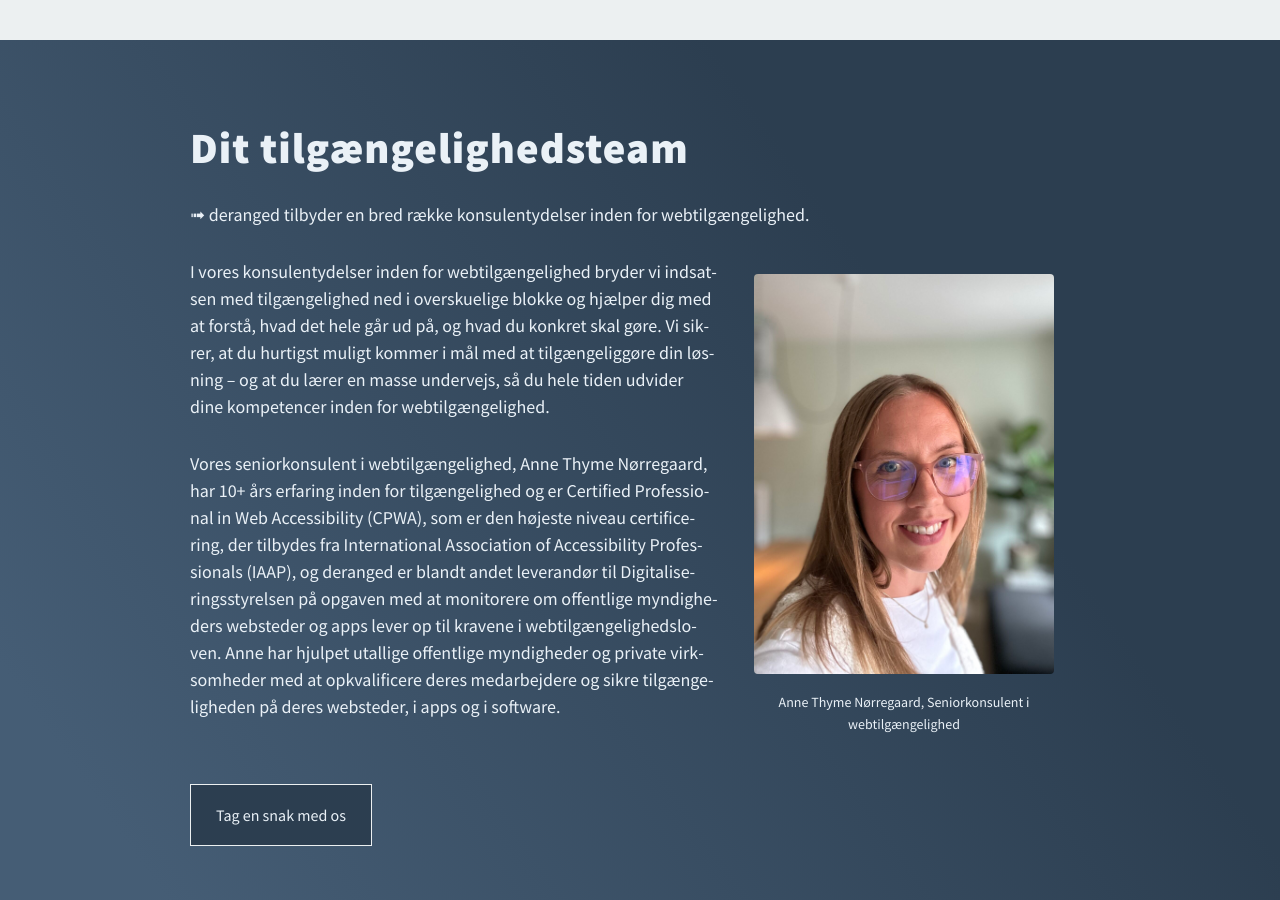
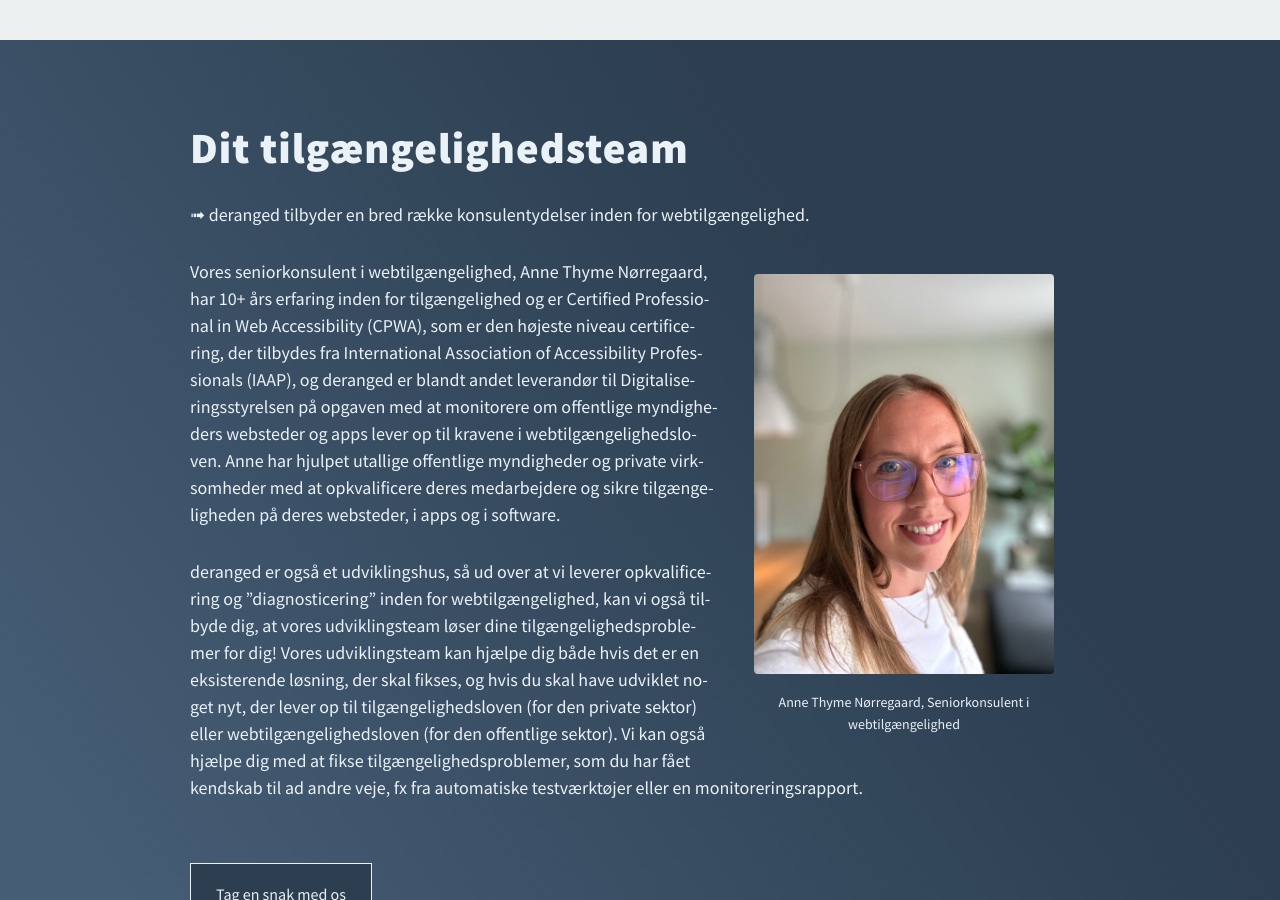
Before and after one commit to derangeddk/deranged.dk, a Jekyll site: the page built from da/tilgaengelighed/index.html, in a window 1280 px wide and 900 px high, scrolled down 1161 px. Built offline with Jekyll 4.4.1, drawn with Linux system fonts in a browser that asks for light colours; comment, search, counter and statistics services are not loaded; some of the changed text lies outside the part shown.

Commit message:
Tekstrettelser

```diff
--- a/da/tilgaengelighed/index.html
+++ b/da/tilgaengelighed/index.html
@@ -154,11 +154,11 @@ lang: "da_dk"
             </figcaption>
           </figure>
           <p>
-            I vores konsulentydelser inden for webtilgængelighed bryder vi indsatsen med tilgængelighed ned i overskuelige blokke og hjælper dig med at forstå, hvad det hele går ud på, og hvad du konkret skal gøre. Vi sikrer, at du hurtigst muligt kommer i mål med at tilgængeliggøre din løsning – og at du lærer en masse undervejs, så du hele tiden udvider dine kompetencer inden for webtilgængelighed.
+            Vores seniorkonsulent i webtilgængelighed, Anne Thyme Nørregaard, har 10+ års erfaring inden for tilgængelighed og er Certified Professional in Web Accessibility (CPWA), som er den højeste niveau certificering, der tilbydes fra International Association of Accessibility Professionals (IAAP), og deranged er blandt andet leverandør til Digitaliseringsstyrelsen på opgaven med at monitorere om offentlige myndigheders websteder og apps lever op til kravene i webtilgængelighedsloven. Anne har hjulpet utallige offentlige myndigheder og private virksomheder med at opkvalificere deres medarbejdere og sikre tilgængeligheden på deres websteder, i apps og i software.
           </p>
           <p>
-            Vores seniorkonsulent i webtilgængelighed, Anne Thyme Nørregaard, har 10+ års erfaring inden for tilgængelighed og er Certified Professional in Web Accessibility (CPWA), som er den højeste niveau certificering, der tilbydes fra International Association of Accessibility Professionals (IAAP), og deranged er blandt andet leverandør til Digitaliseringsstyrelsen på opgaven med at monitorere om offentlige myndigheders websteder og apps lever op til kravene i webtilgængelighedsloven. Anne har hjulpet utallige offentlige myndigheder og private virksomheder med at opkvalificere deres medarbejdere og sikre tilgængeligheden på deres websteder, i apps og i software.
-          </p>
+          deranged er også et udviklingshus, så ud over at vi leverer opkvalificering og ”diagnosticering” inden for webtilgængelighed, kan vi også tilbyde dig, at vores udviklingsteam løser dine tilgængelighedsproblemer for dig! Vores udviklingsteam kan hjælpe dig både hvis det er en eksisterende løsning, der skal fikses, og hvis du skal have udviklet noget nyt, der lever op til tilgængelighedsloven (for den private sektor) eller webtilgængelighedsloven (for den offentlige sektor). Vi kan også hjælpe dig med at fikse tilgængelighedsproblemer, som du har fået kendskab til ad andre veje, fx fra automatiske testværktøjer eller en monitoreringsrapport.
+        </p>
         </div>
       </div>
       <div class="section-button-middle">
@@ -169,18 +169,19 @@ lang: "da_dk"
   <section class="content">
     <div class="content__container">
       <h2 class="section__heading">
-        Tilgængelighedsindflyvelse
+        Konsulentydelser og kodning
       </h2>
       <div class="section__text">
         <p>
           Vores konsulentydelser inden for webtilgængelighed dækker hele paletten inden for uddannelse, rådgivning og test af tilgængelighedsproblemer.
         </p>
         <p>
+            I vores konsulentydelser inden for webtilgængelighed bryder vi indsatsen med tilgængelighed ned i overskuelige blokke og hjælper dig med at forstå, hvad det hele går ud på, og hvad du konkret skal gøre. Vi sikrer, at du hurtigst muligt kommer i mål med at tilgængeliggøre din løsning – og at du lærer en masse undervejs, så du hele tiden udvider dine kompetencer inden for webtilgængelighed.
+          </p>
+        <p>
           Når du har fået et overblik over tilgængelighedsproblemer i din løsning, kan du vælge at rette problemerne i din løsning selv eller med hjælp fra en anden leverandør – eller du kan få os til det.
         </p>
-        <p>
-          deranged er også et udviklingshus, så ud over at vi leverer opkvalificering og ”diagnosticering” inden for webtilgængelighed, kan vi også tilbyde dig, at vores udviklingsteam løser dine tilgængelighedsproblemer for dig! Vores udviklingsteam kan hjælpe dig både hvis det er en eksisterende løsning, der skal fikses, og hvis du skal have udviklet noget nyt, der lever op til tilgængelighedsloven (for den private sektor) eller webtilgængelighedsloven (for den offentlige sektor). Vi kan også hjælpe dig med at fikse tilgængelighedsproblemer, som du har fået kendskab til ad andre veje, fx fra automatiske testværktøjer eller en monitoreringsrapport.
-        </p>
+
       </div>
     </div>
   </section>
```
